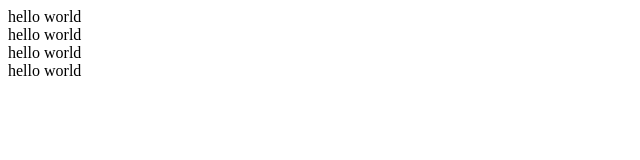
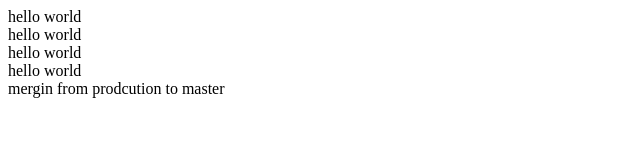
Before and after one commit to abdul-mohsin050595/emptyRepo, a plain HTML site: page index.html in a window 1280 px wide. Shown: the whole page, without its empty margins (0-640 px from the left). Drawn offline with Linux system fonts and the light colour scheme.

Commit message:
mergin prod to master

```diff
--- a/index.html
+++ b/index.html
@@ -11,5 +11,6 @@
     <div class="id">hello world</div>
     <div class="id">hello world</div>
     <div class="id">hello world</div>
+    <div>mergin from prodcution to master</div>
 </body>
 </html>
```
